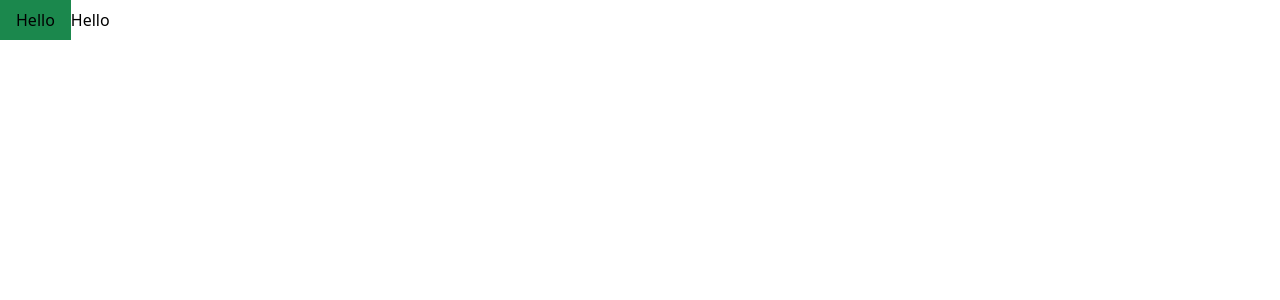
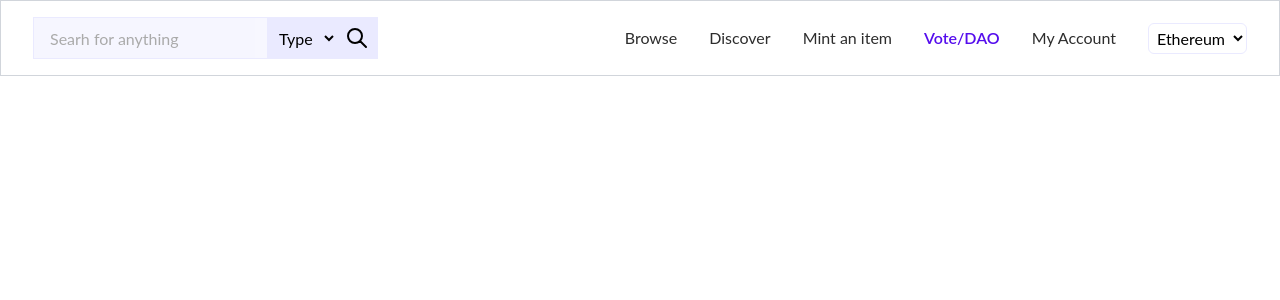
Before and after one commit to syahnur197/playing-with-next, a Next.js app: page / in a window 1280 px wide. Shown: the top 300 px of the page. Built offline with nearby package versions, Linux system fonts and the light colour scheme.

Commit message:
half complete navigation

```diff
--- /dev/null
+++ b/components/common/Logo.js
@@ -0,0 +1,9 @@
+export const Logo = () => {
+
+  return (
+    <div>
+      <image src="/logo.png"/>
+    </div>
+  )
+
+}
--- /dev/null
+++ b/components/layout/Navigation.js
@@ -0,0 +1,30 @@
+import Link from "next/link"
+import { Logo } from "../common/Logo"
+import { Search } from "./Search"
+
+export const Navigation = () => {
+  return (
+    <div className="flex flex-row justify-between py-4 px-8 border border-b border-gray-300">
+      <div className="flex flex-row">
+        <Logo />
+        <Search />
+      </div>
+      <div className="flex flex-row">
+        <ul className="flex flex-row gap-8 items-center">
+          <li className="text-mintable-gray hover:text-mintable-purple"><Link href="/">Browse</Link></li>
+          <li className="text-mintable-gray hover:text-mintable-purple"><Link href="/">Discover</Link></li>
+          <li className="text-mintable-gray hover:text-mintable-purple"><Link href="/">Mint an item</Link></li>
+          <li className="text-mintable-purple hover:text-mintable-purple font-semibold"><Link href="/">Vote/DAO</Link></li>
+          <li className="text-mintable-gray hover:text-mintable-purple"><Link href="/">My Account</Link></li>
+          <li>
+            <select className="bg-white py-1 px-1 border border-mintable-light-gray rounded-md">
+              <option>Ethereum</option>
+              <option>Bitcoin</option>
+              <option>Litecoin</option>
+            </select>
+          </li>
+        </ul>
+      </div>
+    </div>
+  )
+}
--- /dev/null
+++ b/components/layout/Search.js
@@ -0,0 +1,15 @@
+export const Search = () => {
+  return (
+    <div className="flex flex-row items-center border-mintable-light-gray border">
+      <input type="text" className="bg-mintable-light-gray opacity-40 h-10 px-4 placeholder-mintable-gray" placeholder="Searh for anything"/>
+      <select className="bg-mintable-light-gray h-10 px-2">
+        <option>Type</option>
+      </select>
+      <span className="bg-mintable-light-gray h-10 px-2 flex flex-row items-center">
+        <svg xmlns="http://www.w3.org/2000/svg" className="h-6 w-6" fill="none" viewBox="0 0 24 24" stroke="currentColor">
+          <path strokeLinecap="round" strokeLinejoin="round" strokeWidth={2} d="M21 21l-6-6m2-5a7 7 0 11-14 0 7 7 0 0114 0z" />
+        </svg>
+      </span>
+    </div>
+  )
+}
--- /dev/null
+++ b/pages/_document.js
@@ -0,0 +1,22 @@
+import Document, { Html, Head, Main, NextScript } from 'next/document'
+
+class MyDocument extends Document {
+  static async getInitialProps(ctx) {
+    const initialProps = await Document.getInitialProps(ctx)
+    return { ...initialProps }
+  }
+
+  render() {
+    return (
+      <Html>
+        <Head />
+        <body className="font-body">
+          <Main />
+          <NextScript />
+        </body>
+      </Html>
+    )
+  }
+}
+
+export default MyDocument
--- a/pages/index.js
+++ b/pages/index.js
@@ -1,14 +1,10 @@
 import { Button } from "../components/common/Button";
 import Link from 'next/link'
+import { Navigation } from "../components/layout/Navigation";
 
 const Home = () => {
   return (
-    <div>
-      <Button>
-        Hello
-      </Button>
-      <Link href="/dashboard">Hello</Link>
-    </div>
+    <Navigation />
   )
 }
 
--- a/styles/globals.css
+++ b/styles/globals.css
@@ -1,3 +1,5 @@
 @tailwind base;
 @tailwind components;
 @tailwind utilities;
+
+@import url('https://fonts.googleapis.com/css2?family=Lato:wght@100;400;700;900&display=swap');
--- a/tailwind.config.js
+++ b/tailwind.config.js
@@ -3,8 +3,15 @@ module.exports = {
   purge: ['./pages/**/*.{js,ts,jsx,tsx}', './components/**/*.{js,ts,jsx,tsx}'],
   darkMode: false, // or 'media' or 'class'
   theme: {
+    fontFamily: {
+      'body': ['Lato', 'sans-serif'],
+    },
     extend: {
       colors: {
+        "mintable-gray" : "#2D2D2D",
+        "mintable-light-gray" : "#EAEAFF",
+        "mintable-light-purple" : "#EAEAFF",
+        "mintable-purple" : "#550DED",
         "primary": {
           '50': '#0dea79',
           '100': '#13d06e',
```
Also changed, not shown: public/logo.png (added).
